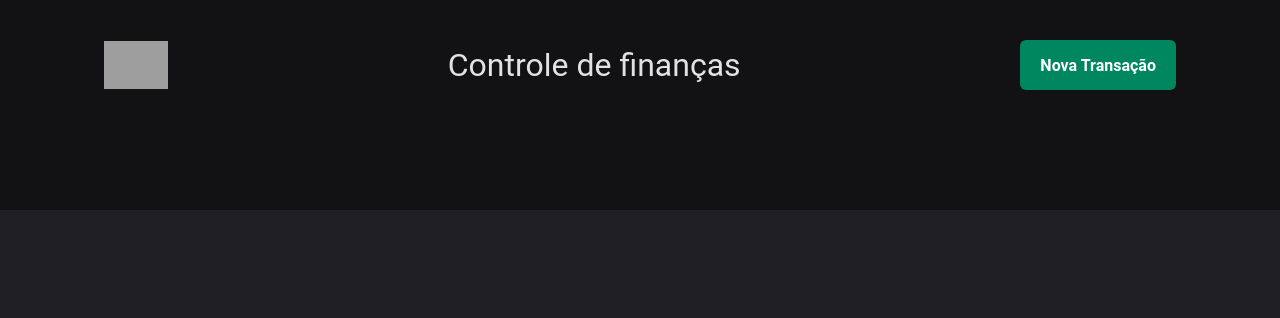
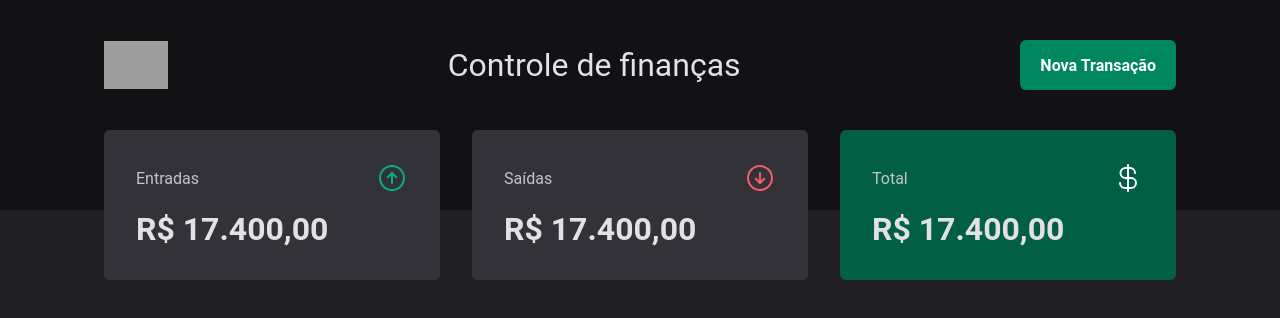
Before and after one commit to juanevangelista1/Projeto-Finance-Controll, a React (Vite) app in the folder Dt-Money/: page / in a window 1280 px wide. Shown: the top 318 px of the page. Built offline with nearby package versions, Linux system fonts and the light colour scheme; grey boxes are pictures that could not be loaded.

Commit message:
modified:   Dt-Money/package-lock.json modified:   Dt-Money/package.json new file:   Dt-Money/src/components/Summary/index.tsx new file:   Dt-Money/src/components/Summary/styles.ts modified:   Dt-Money/src/pages/Transactions/index.tsx

```diff
--- a/Dt-Money/package.json
+++ b/Dt-Money/package.json
@@ -9,6 +9,7 @@
     "preview": "vite preview"
   },
   "dependencies": {
+    "phosphor-react": "^1.4.1",
     "react": "^18.2.0",
     "react-dom": "^18.2.0",
     "styled-components": "^5.3.6"
--- /dev/null
+++ b/Dt-Money/src/components/Summary/index.tsx
@@ -0,0 +1,35 @@
+import { ArrowCircleDown, ArrowCircleUp, CurrencyDollar } from 'phosphor-react'
+import { SummaryCard, SummaryContainer } from './styles'
+
+export function Summary() {
+  return (
+    <SummaryContainer>
+      <SummaryCard>
+        <header>
+          <span>Entradas</span>
+          <ArrowCircleUp size={32} color="#00b37e" />
+        </header>
+
+        <strong>R$ 17.400,00</strong>
+      </SummaryCard>
+
+      <SummaryCard>
+        <header>
+          <span>Saídas</span>
+          <ArrowCircleDown size={32} color="#f75a68" />
+        </header>
+
+        <strong>R$ 17.400,00</strong>
+      </SummaryCard>
+
+      <SummaryCard variant="green">
+        <header>
+          <span>Total</span>
+          <CurrencyDollar size={32} color="#fff" />
+        </header>
+
+        <strong>R$ 17.400,00</strong>
+      </SummaryCard>
+    </SummaryContainer>
+  )
+}
--- /dev/null
+++ b/Dt-Money/src/components/Summary/styles.ts
@@ -0,0 +1,36 @@
+import styled, { css } from "styled-components";
+
+export const SummaryContainer = styled.section`
+  width: 100%;
+  max-width: 1120px;
+  margin: 0 auto;
+  padding: 0 1.5rem;
+  display: grid;
+  grid-template-columns: repeat(3, 1fr);
+  gap: 2rem;
+  margin-top: -5rem;
+`;
+
+interface SummaryCardProps {
+  variant?: "green"
+}
+
+export const SummaryCard = styled.div<SummaryCardProps>`
+  background: ${props => props.theme["gray-600"]};
+  border-radius: 6px;
+  padding: 2rem;
+  header {
+    display: flex;
+    align-items: center;
+    justify-content: space-between;
+    color: ${props => props.theme["gray-300"]};
+  }
+  strong {
+    display: block;
+    margin-top: 1rem;
+    font-size: 2rem;
+  }
+  ${props => props.variant === "green" && css`
+    background: ${props.theme["green-700"]}
+  `}
+`;
--- a/Dt-Money/src/pages/Transactions/index.tsx
+++ b/Dt-Money/src/pages/Transactions/index.tsx
@@ -1,9 +1,11 @@
 import { Header } from '../../components/Header'
+import { Summary } from '../../components/Summary'
 
 export function Transactions() {
   return (
     <>
       <Header />
+      <Summary />
     </>
   )
 }
```
Also changed, not shown: 1 other file (tests, documents, lock files or other folders).
